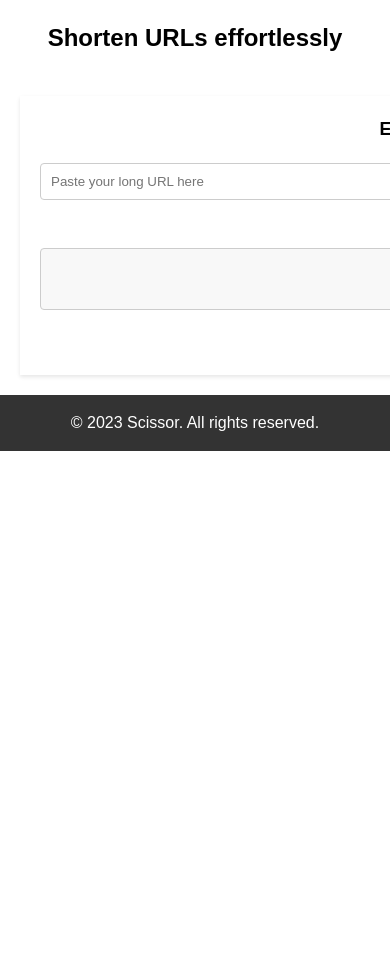
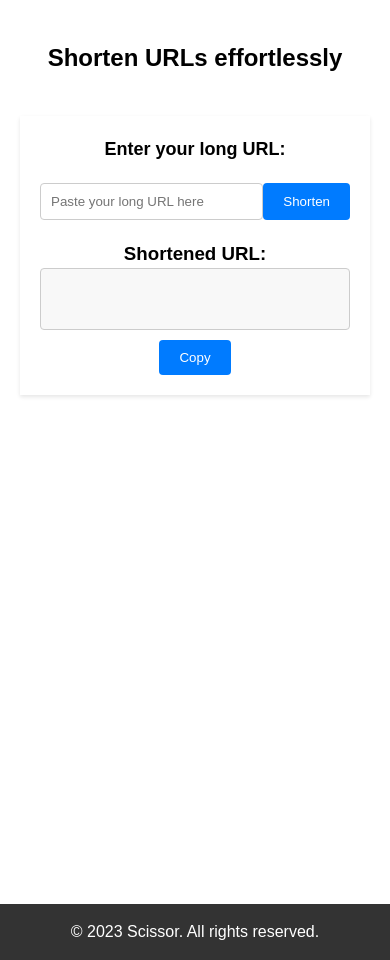
Before and after one commit to Kabari/Scissor, a Flask app: page /create in a window 390 px wide; the page is wider, and only the part inside the window is pictured. Shown: the part 152-1112 px from the top of that part. Before the commit the page ends 603 px from the top of that part, so only its background shows below. Run offline with Flask 3, Linux system fonts and the light colour scheme.

Commit message:
mobile view styles for shorten and link-man pages

```diff
--- a/api/static/css/styles.css
+++ b/api/static/css/styles.css
@@ -534,6 +534,10 @@ td:nth-child(5) {
 
 
 /*! link management */
+.link-main {
+    height: 100vh;
+}
+
 .link-management-container {
     padding: 20px;
 }
@@ -553,7 +557,7 @@ td:nth-child(5) {
 }
 
 .link-item {
-    width: 45%;
+    width: auto;
     margin: 10px;
     padding: 20px;
     border: 1px solid #ccc;
@@ -636,6 +640,7 @@ td:nth-child(5) {
 
 /*! shorten page */
 .tagline {
+    margin-top: 20px;
     text-align: center;
 }
 
@@ -644,9 +649,13 @@ h1 {
     font-weight: bold;
 }
 
+.shorten-main {
+    height: 100vh;
+}
+
 .shorten-section {
     margin: auto;
-    width: 900px;
+    width: auto;
     margin-top: 40px;
     padding: 20px;
     background-color: #fff;
```
